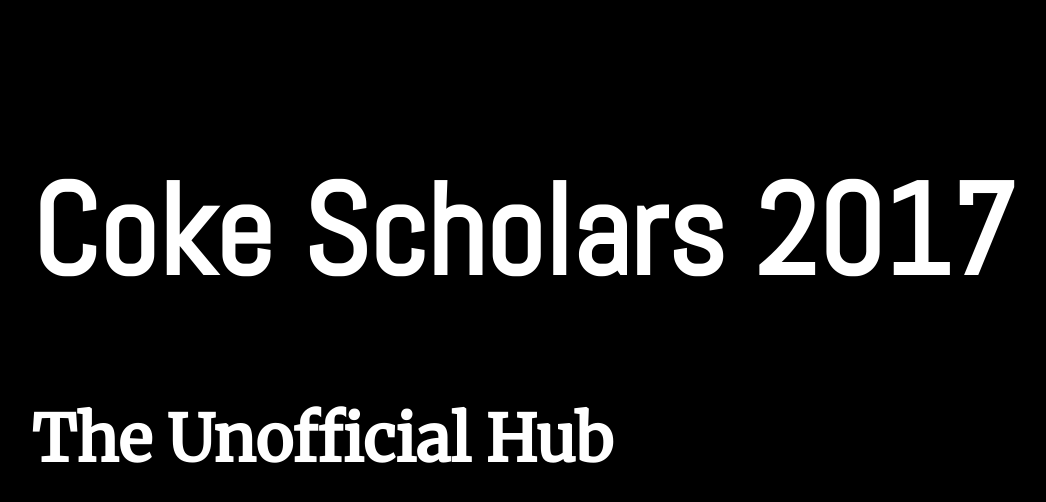
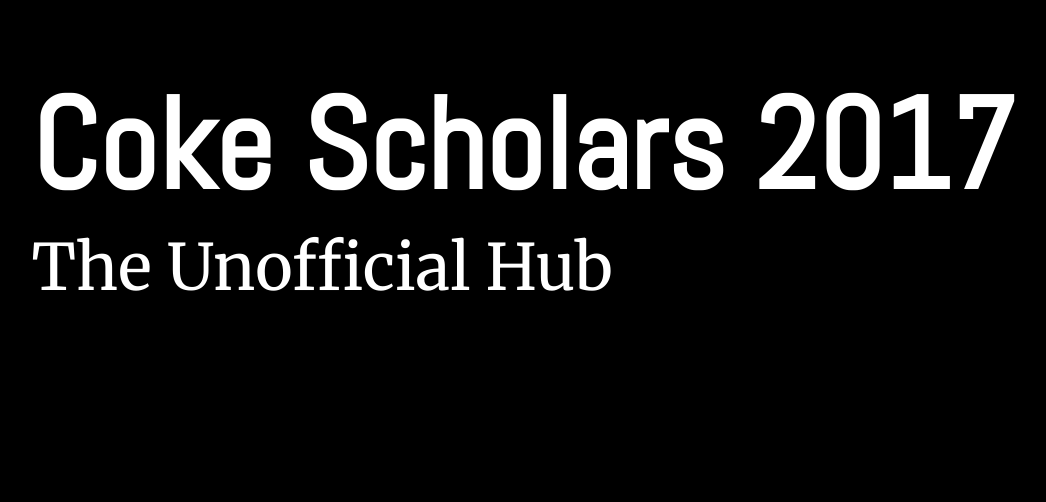
Before and after one commit to cokescholars/cokescholars.github.io, a Jekyll site: the page built from index.html, in a window 1280 px wide. Shown: the top 502 px of the page, without its empty margins (7-1053 px from the left). Built offline with Jekyll 4.4.1, drawn with Linux system fonts in a browser that asks for light colours; nearby versions of some CDN libraries; the list of posts is cut into pages by our own code.

Commit message:
Unheader it.

```diff
--- a/_layouts/default.html
+++ b/_layouts/default.html
@@ -23,8 +23,8 @@
 
 <body>
     <header class="header-container">
-        <h1 class="website-title">Coke Scholars 2017</h1>
-        <h3 class="website-subtitle">The Unofficial Hub</h3>
+        <div class="website-title">Coke Scholars 2017</div>
+        <div class="website-subtitle">The Unofficial Hub</div>
     </header>
 
 
```
